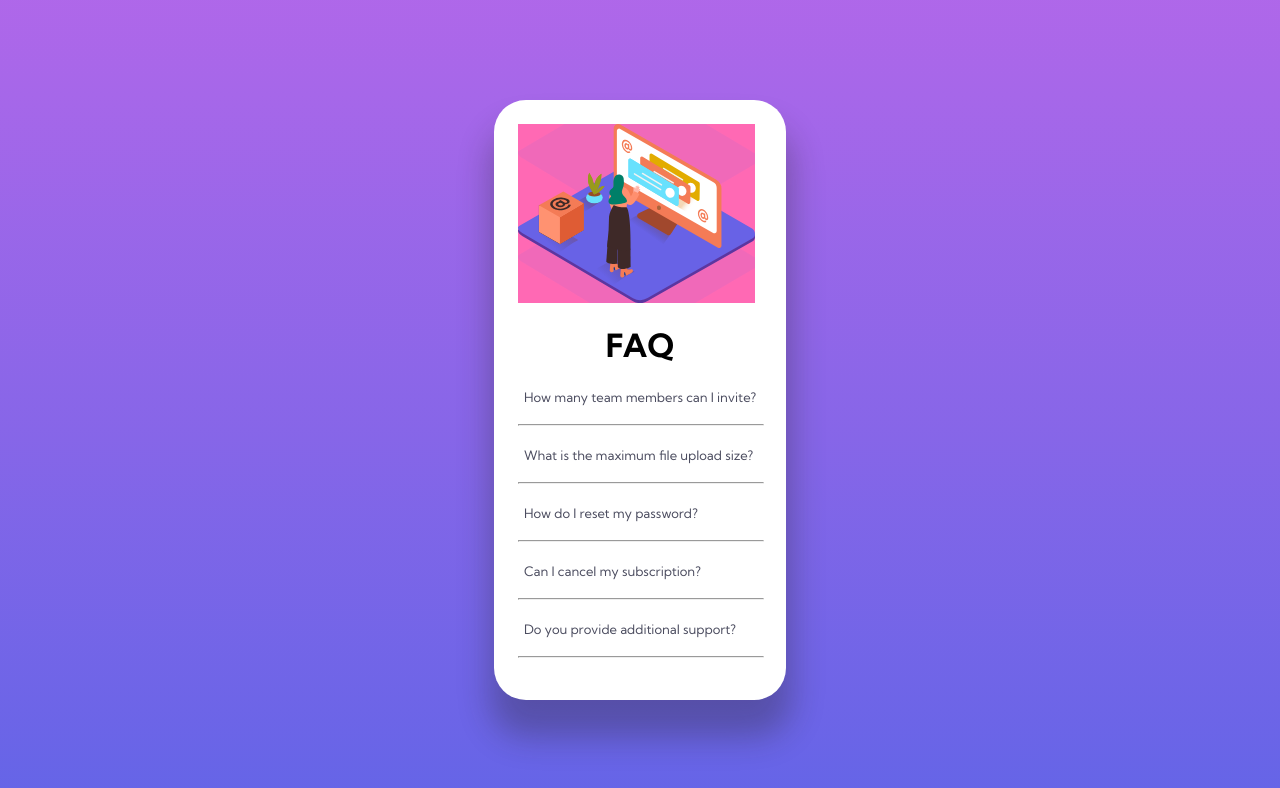
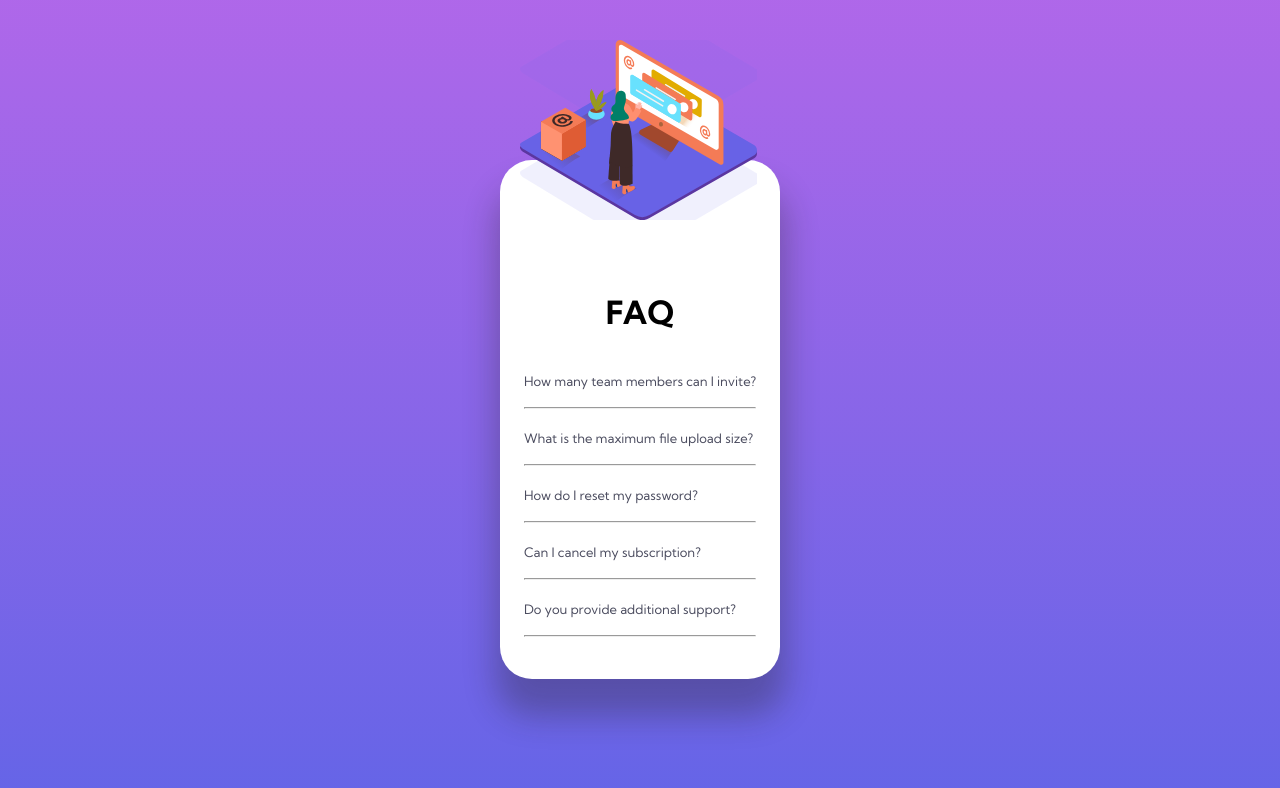
Before and after one commit to casserole27/FMFAQaccordiancardmain, a plain HTML site: page index.html in a window 1280 px wide. Drawn offline with Linux system fonts and the light colour scheme.

Commit message:
CSS styling  - img positioning

```diff
--- a/accordiancard.css
+++ b/accordiancard.css
@@ -44,7 +44,13 @@ Revamp: December 2022
 /*! https://www.youtube.com/watch?v=B2WL6KkqhLQ
 /*! overlap: https://www.youtube.com/watch?v=HFG3BKOqOlE&list=PL4-IK0AVhVjPv5tfS82UF_iQgFp4Bl998&index=6 */
 
-/*? box-sizing border box?
+/*? box-sizing border box?*/
+
+* {
+    margin: 0;
+    padding: 0;
+    box-sizing: border-box
+}
 
 
 /****** MOBILE FIRST DESIGN ******/
@@ -54,17 +60,14 @@ Revamp: December 2022
   body {
     font-family: 'Kumbh Sans', sans-serif;
     background: linear-gradient(hsl(273, 75%, 66%), hsl(240, 73%, 65%));
-    min-height: 100vh;
-    margin: 0;
-    padding: 0;
+    /* min-height: 100vh; */
     display: grid;
     place-content: center;
 }
 
 h1 {
     font-size: var(--fs-l-mobile);
-    /* padding-top: 8.25rem;
-    padding-bottom: 2.375rem; */
+    margin-bottom: 2.375rem;
     text-transform: uppercase;
     text-align: center;
 }
@@ -75,6 +78,8 @@ button {
     color: var(--faq-question-color);
     background-color: white;
     border: none;
+    margin-bottom: 1.125rem;
+
 }
 
 
@@ -82,37 +87,37 @@ button {
 
 .online-mobile-img {
     display: block;
-    /* max-width: 14.8125rem;  */
-    background-color: hotpink;
-    background-image: url(images/bg-pattern-mobile.svg);
-    /* margin: 0 auto; */
+    background: url(images/bg-pattern-mobile.svg);
+    /* background-position: bottom;    */
+    position: absolute;
+    top: 40px;
+    margin: 0 2.25rem;
 }
+
 
 
 /****** CARD STYLING ******/
 
-/* main {
-    /* max-width: 90rem;
-    margin: 1rem;
-} */
+main {
+    min-height: 100vh;
+}
 
 /****** FAQ CARD ******/
 
 .faq-container {
+    background-color: white;
     max-width: 90rem;
-    background-color: white;
-    /* width: 327px; */
-    /* height: 535px; */
     border-radius: var(--br);
     padding: 1.5rem;
+    padding-top: 8.25rem;
     box-shadow: .0625rem 2rem 2rem .3125rem #27242450;
     margin: 1rem;
+    margin-top: 160px;
 
 }
 
 hr {
     color: var(--hr-color);
-    margin-top: 1.125rem;
     margin-bottom: 1.125rem;
     width: 100%;
 }
--- a/index.html
+++ b/index.html
@@ -45,9 +45,12 @@ Revamp: December 2022
 
 <!-- </div> -->
 
+
+<img src="images/illustration-woman-online-mobile.svg" class="online-mobile-img" alt="illustration of woman working at desk" width="237">
+
+
 <div class="faq-container">
 
-<img src="images/illustration-woman-online-mobile.svg" class="online-mobile-img" alt="illustration of woman working at desk" width="237">
 
 <h1 class="title">faq</h1>
 
```
